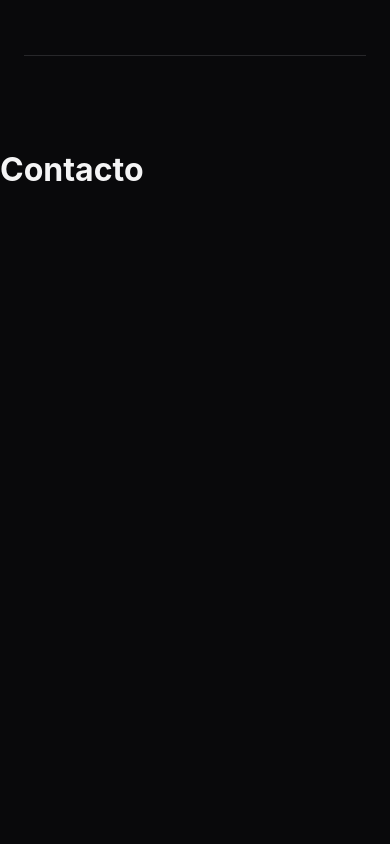
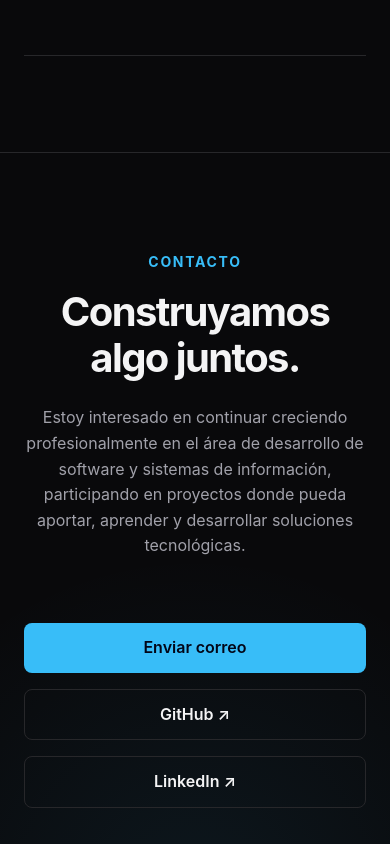
Before and after one commit to lfih-96/portfolio, a React app: page / in a window 390 px wide. Shown: the part 10036-10880 px from the top of the page. Before the commit the page ends 10225 px from the top, so only its background shows below. Built offline with nearby package versions, Linux system fonts and the light colour scheme; the HTML template or start-up script is replaced by a standard one.

Commit message:
feat: agrega contacto, enlaces profesionales y footer

```diff
--- a/src/App.jsx
+++ b/src/App.jsx
@@ -1,4 +1,5 @@
 import Navbar from './components/Navbar'
+import Footer from './components/Footer'
 
 import Hero from './sections/Hero'
 import About from './sections/About'
@@ -22,6 +23,8 @@ function App() {
         <Education />
         <Contact />
       </main>
+
+      <Footer />
     </>
   )
 }
--- /dev/null
+++ b/src/data/socialLinks.js
@@ -0,0 +1,10 @@
+const socialLinks = {
+    github: 'https://github.com/lfih-96',
+
+    linkedin:
+        'https://www.linkedin.com/in/luis-fernando-ilbay-hern%C3%A1ndez-8083a3296/',
+
+    email: 'luisfernandoilbayhernandez@gmail.com',
+}
+
+export default socialLinks
--- a/src/sections/Contact.jsx
+++ b/src/sections/Contact.jsx
@@ -1,7 +1,63 @@
+import socialLinks from '../data/socialLinks'
+import '../styles/contact.css'
+
 function Contact() {
   return (
-    <section id="contacto">
-      <h2>Contacto</h2>
+    <section
+      id="contacto"
+      className="contact section"
+    >
+      <div className="container">
+
+        <div className="contact__content">
+
+          <span className="section__eyebrow">
+            Contacto
+          </span>
+
+          <h2 className="contact__title">
+            Construyamos algo juntos.
+          </h2>
+
+          <p className="contact__description">
+            Estoy interesado en continuar creciendo profesionalmente
+            en el área de desarrollo de software y sistemas de
+            información, participando en proyectos donde pueda aportar,
+            aprender y desarrollar soluciones tecnológicas.
+          </p>
+
+          <div className="contact__actions">
+
+            <a
+              href={`mailto:${socialLinks.email}`}
+              className="button button--primary"
+            >
+              Enviar correo
+            </a>
+
+            <a
+              href={socialLinks.github}
+              target="_blank"
+              rel="noreferrer"
+              className="button button--secondary"
+            >
+              GitHub ↗
+            </a>
+
+            <a
+              href={socialLinks.linkedin}
+              target="_blank"
+              rel="noreferrer"
+              className="button button--secondary"
+            >
+              LinkedIn ↗
+            </a>
+
+          </div>
+
+        </div>
+
+      </div>
     </section>
   )
 }
--- /dev/null
+++ b/src/sections/Footer.jsx
@@ -0,0 +1,57 @@
+import socialLinks from '../data/socialLinks'
+import '../styles/footer.css'
+
+function Footer() {
+    const currentYear = new Date().getFullYear()
+
+    return (
+        <footer className="footer">
+            <div className="container footer__container">
+
+                <div className="footer__brand">
+                    <a
+                        href="#inicio"
+                        className="footer__logo"
+                    >
+                        LF<span>.</span>
+                    </a>
+
+                    <p>
+                        Diseñado y desarrollado por Luis Fernando Ilbay.
+                    </p>
+                </div>
+
+                <div className="footer__socials">
+
+                    <a
+                        href={socialLinks.github}
+                        target="_blank"
+                        rel="noreferrer"
+                    >
+                        GitHub
+                    </a>
+
+                    <a
+                        href={socialLinks.linkedin}
+                        target="_blank"
+                        rel="noreferrer"
+                    >
+                        LinkedIn
+                    </a>
+
+                    <a href={`mailto:${socialLinks.email}`}>
+                        Email
+                    </a>
+
+                </div>
+
+                <p className="footer__copyright">
+                    © {currentYear} Luis Fernando Ilbay
+                </p>
+
+            </div>
+        </footer>
+    )
+}
+
+export default Footer
--- /dev/null
+++ b/src/styles/contact.css
@@ -0,0 +1,56 @@
+.contact {
+    border-top: 1px solid var(--color-border);
+
+    background:
+        radial-gradient(circle at 50% 100%,
+            rgba(56, 189, 248, 0.08),
+            transparent 45%);
+}
+
+.contact__content {
+    max-width: 900px;
+
+    margin-inline: auto;
+
+    text-align: center;
+}
+
+.contact__title {
+    margin-bottom: var(--space-md);
+
+    font-size: clamp(2.5rem, 7vw, 5rem);
+
+    letter-spacing: -0.04em;
+}
+
+.contact__description {
+    max-width: 680px;
+
+    margin-inline: auto;
+    margin-bottom: var(--space-xl);
+
+    font-size: var(--font-size-lg);
+}
+
+.contact__actions {
+    display: flex;
+    flex-wrap: wrap;
+
+    justify-content: center;
+
+    gap: var(--space-sm);
+}
+
+@media (max-width: 600px) {
+    .contact__description {
+        font-size: var(--font-size-base);
+    }
+
+    .contact__actions {
+        flex-direction: column;
+    }
+
+    .contact__actions .button {
+        width: 100%;
+    }
+}
```
Also changed, not shown: src/styles/footer.css (added, +89 -0 lines).
